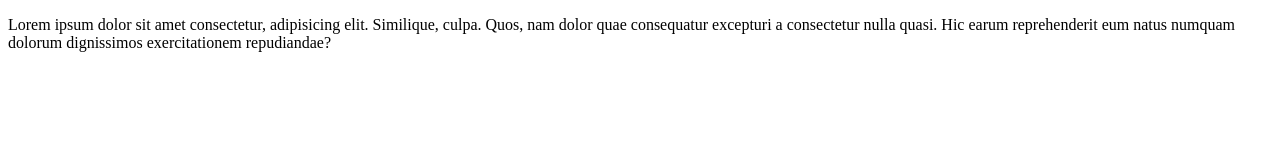
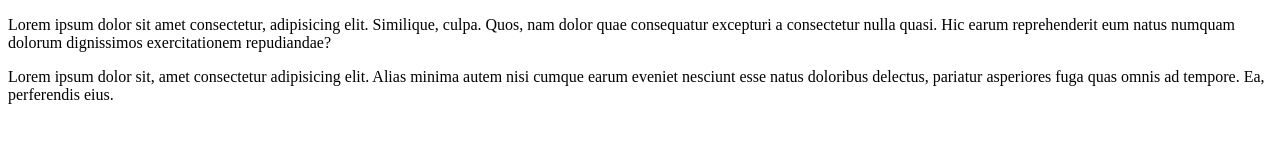
Before and after one commit to OrozbekovBaiel/05-104, a plain HTML site: page index.html in a window 1280 px wide. Drawn offline with Linux system fonts and the light colour scheme.

Commit message:
added index.html file

```diff
--- a/index.html
+++ b/index.html
@@ -8,6 +8,6 @@
 </head>
 <body>
   <p>Lorem ipsum dolor sit amet consectetur, adipisicing elit. Similique, culpa. Quos, nam dolor quae consequatur excepturi a consectetur nulla quasi. Hic earum reprehenderit eum natus numquam dolorum dignissimos exercitationem repudiandae?</p>
-  <p></p>
+  <p>Lorem ipsum dolor sit, amet consectetur adipisicing elit. Alias minima autem nisi cumque earum eveniet nesciunt esse natus doloribus delectus, pariatur asperiores fuga quas omnis ad tempore. Ea, perferendis eius.</p>
 </body>
 </html>
```
